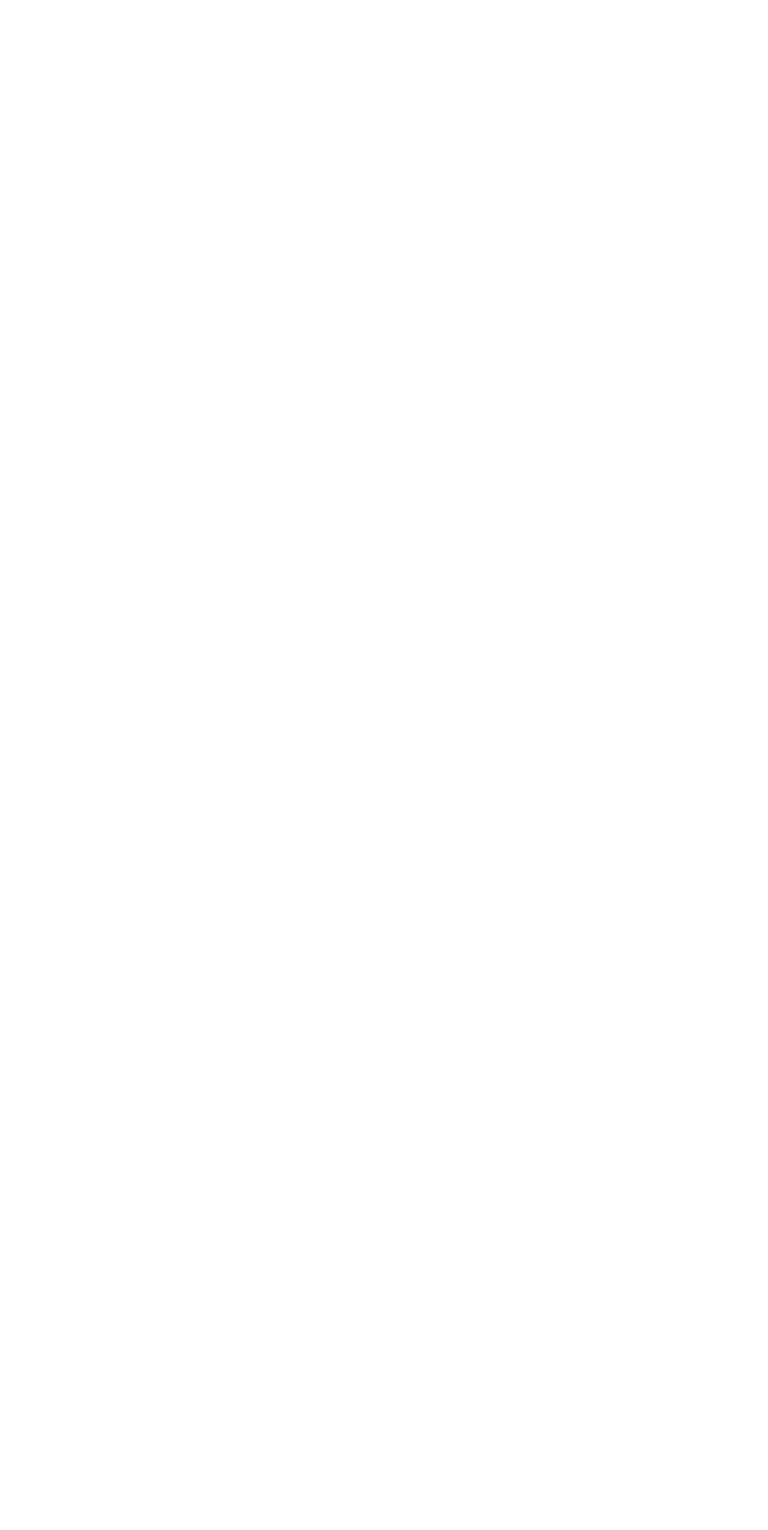
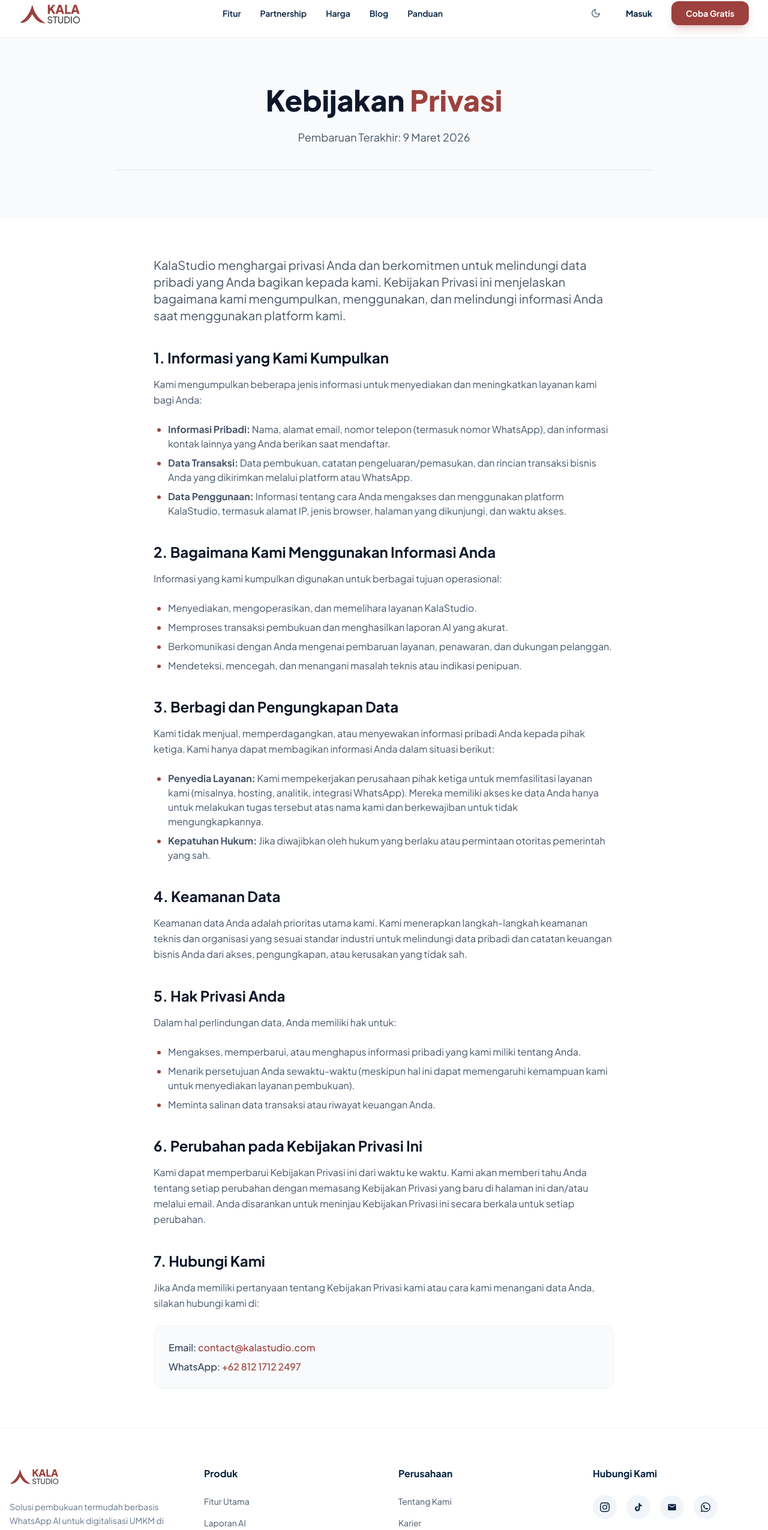
Before and after one commit to firdausnanda/kalastudio, a React (Vite) app: page /kebijakan-privasi in a window 1280 px wide. Before the commit this address had no page. Shown: the part 18-2569 px from the top of the page at 60% size. Before the commit the page ends 800 px from the top, so only its background shows below. Built offline with nearby package versions, Linux system fonts and the light colour scheme.

Commit message:
[FEAT] Kebijakan Privasi

```diff
--- a/src/App.jsx
+++ b/src/App.jsx
@@ -7,6 +7,7 @@
 import BlogPage from './pages/BlogPage';
 import PanduanPage from './pages/PanduanPage';
 import TermsPage from './pages/TermsPage';
+import PrivacyPage from './pages/PrivacyPage';
 import NProgressLoader from './components/NProgressLoader';
 
 function App() {
@@ -22,6 +23,7 @@
         <Route path="/blog" element={<BlogPage />} />
         <Route path="/panduan" element={<PanduanPage />} />
         <Route path="/syarat-ketentuan" element={<TermsPage />} />
+        <Route path="/kebijakan-privasi" element={<PrivacyPage />} />
       </Routes>
     </Router>
   );
--- a/src/components/Footer.jsx
+++ b/src/components/Footer.jsx
@@ -28,7 +28,7 @@
             <ul className="space-y-4 text-sm text-slate-600 dark:text-slate-400 transition-colors">
               <li><a className="hover:text-primary transition-colors" href="#">Tentang Kami</a></li>
               <li><a className="hover:text-primary transition-colors" href="#">Karier</a></li>
-              <li><a className="hover:text-primary transition-colors" href="#">Blog</a></li>
+              <li><Link className="hover:text-primary transition-colors" to="/blog">Blog</Link></li>
               <li><a className="hover:text-primary transition-colors" href="#">Kontak</a></li>
             </ul>
           </div>
@@ -63,7 +63,7 @@
           <p className="text-xs text-slate-400 dark:text-slate-500 transition-colors">© 2026 KalaStudio. All rights reserved.</p>
           <div className="flex gap-6 text-xs text-slate-400 dark:text-slate-500 transition-colors">
             <Link className="hover:text-secondary dark:hover:text-primary" to="/syarat-ketentuan">Syarat &amp; Ketentuan</Link>
-            <a className="hover:text-secondary dark:hover:text-primary" href="#">Kebijakan Privasi</a>
+            <Link className="hover:text-secondary dark:hover:text-primary" to="/kebijakan-privasi">Kebijakan Privasi</Link>
           </div>
         </div>
       </div>
--- /dev/null
+++ b/src/pages/PrivacyPage.jsx
@@ -0,0 +1,97 @@
+import { useEffect } from 'react';
+import Header from '../components/Header';
+import Footer from '../components/Footer';
+
+export default function PrivacyPage() {
+  useEffect(() => {
+    window.scrollTo(0, 0);
+  }, []);
+
+  return (
+    <div className="bg-white text-slate-900 font-display transition-colors duration-300 dark:bg-slate-900 min-h-screen flex flex-col">
+      <Header />
+
+      <main className="flex-grow">
+        <section className="bg-slate-50 dark:bg-slate-800/30 py-20 px-4 transition-colors duration-300">
+          <div className="max-w-4xl mx-auto text-center border-b border-slate-200 dark:border-slate-800 pb-10">
+            <h1 className="text-4xl md:text-5xl font-black text-slate-900 dark:text-white mb-6">
+              Kebijakan <span className="text-primary">Privasi</span>
+            </h1>
+            <p className="text-lg text-slate-600 dark:text-slate-400">
+              Pembaruan Terakhir: 9 Maret 2026
+            </p>
+          </div>
+        </section>
+
+        <section className="py-16 px-4">
+          <div className="max-w-3xl mx-auto prose prose-slate dark:prose-invert prose-lg">
+            <p className="lead text-xl text-slate-600 dark:text-slate-400 mb-8">
+              KalaStudio menghargai privasi Anda dan berkomitmen untuk melindungi data pribadi yang Anda bagikan kepada kami. Kebijakan Privasi ini menjelaskan bagaimana kami mengumpulkan, menggunakan, dan melindungi informasi Anda saat menggunakan platform kami.
+            </p>
+
+            <h2 className="text-2xl font-bold mt-10 mb-4 text-slate-900 dark:text-white">1. Informasi yang Kami Kumpulkan</h2>
+            <p className="text-slate-600 dark:text-slate-400 mb-6 leading-relaxed">
+              Kami mengumpulkan beberapa jenis informasi untuk menyediakan dan meningkatkan layanan kami bagi Anda:
+            </p>
+            <ul className="list-disc pl-6 text-slate-600 dark:text-slate-400 mb-6 space-y-2 marker:text-primary">
+              <li><strong>Informasi Pribadi:</strong> Nama, alamat email, nomor telepon (termasuk nomor WhatsApp), dan informasi kontak lainnya yang Anda berikan saat mendaftar.</li>
+              <li><strong>Data Transaksi:</strong> Data pembukuan, catatan pengeluaran/pemasukan, dan rincian transaksi bisnis Anda yang dikirimkan melalui platform atau WhatsApp.</li>
+              <li><strong>Data Penggunaan:</strong> Informasi tentang cara Anda mengakses dan menggunakan platform KalaStudio, termasuk alamat IP, jenis browser, halaman yang dikunjungi, dan waktu akses.</li>
+            </ul>
+
+            <h2 className="text-2xl font-bold mt-10 mb-4 text-slate-900 dark:text-white">2. Bagaimana Kami Menggunakan Informasi Anda</h2>
+            <p className="text-slate-600 dark:text-slate-400 mb-6 leading-relaxed">
+              Informasi yang kami kumpulkan digunakan untuk berbagai tujuan operasional:
+            </p>
+            <ul className="list-disc pl-6 text-slate-600 dark:text-slate-400 mb-6 space-y-2 marker:text-primary">
+              <li>Menyediakan, mengoperasikan, dan memelihara layanan KalaStudio.</li>
+              <li>Memproses transaksi pembukuan dan menghasilkan laporan AI yang akurat.</li>
+              <li>Berkomunikasi dengan Anda mengenai pembaruan layanan, penawaran, dan dukungan pelanggan.</li>
+              <li>Mendeteksi, mencegah, dan menangani masalah teknis atau indikasi penipuan.</li>
+            </ul>
+
+            <h2 className="text-2xl font-bold mt-10 mb-4 text-slate-900 dark:text-white">3. Berbagi dan Pengungkapan Data</h2>
+            <p className="text-slate-600 dark:text-slate-400 mb-6 leading-relaxed">
+              Kami tidak menjual, memperdagangkan, atau menyewakan informasi pribadi Anda kepada pihak ketiga. Kami hanya dapat membagikan informasi Anda dalam situasi berikut:
+            </p>
+            <ul className="list-disc pl-6 text-slate-600 dark:text-slate-400 mb-6 space-y-2 marker:text-primary">
+              <li><strong>Penyedia Layanan:</strong> Kami mempekerjakan perusahaan pihak ketiga untuk memfasilitasi layanan kami (misalnya, hosting, analitik, integrasi WhatsApp). Mereka memiliki akses ke data Anda hanya untuk melakukan tugas tersebut atas nama kami dan berkewajiban untuk tidak mengungkapkannya.</li>
+              <li><strong>Kepatuhan Hukum:</strong> Jika diwajibkan oleh hukum yang berlaku atau permintaan otoritas pemerintah yang sah.</li>
+            </ul>
+
+            <h2 className="text-2xl font-bold mt-10 mb-4 text-slate-900 dark:text-white">4. Keamanan Data</h2>
+            <p className="text-slate-600 dark:text-slate-400 mb-6 leading-relaxed">
+              Keamanan data Anda adalah prioritas utama kami. Kami menerapkan langkah-langkah keamanan teknis dan organisasi yang sesuai standar industri untuk melindungi data pribadi dan catatan keuangan bisnis Anda dari akses, pengungkapan, atau kerusakan yang tidak sah.
+            </p>
+
+            <h2 className="text-2xl font-bold mt-10 mb-4 text-slate-900 dark:text-white">5. Hak Privasi Anda</h2>
+            <p className="text-slate-600 dark:text-slate-400 mb-6 leading-relaxed">
+              Dalam hal perlindungan data, Anda memiliki hak untuk:
+            </p>
+            <ul className="list-disc pl-6 text-slate-600 dark:text-slate-400 mb-6 space-y-2 marker:text-primary">
+              <li>Mengakses, memperbarui, atau menghapus informasi pribadi yang kami miliki tentang Anda.</li>
+              <li>Menarik persetujuan Anda sewaktu-waktu (meskipun hal ini dapat memengaruhi kemampuan kami untuk menyediakan layanan pembukuan).</li>
+              <li>Meminta salinan data transaksi atau riwayat keuangan Anda.</li>
+            </ul>
+
+            <h2 className="text-2xl font-bold mt-10 mb-4 text-slate-900 dark:text-white">6. Perubahan pada Kebijakan Privasi Ini</h2>
+            <p className="text-slate-600 dark:text-slate-400 mb-6 leading-relaxed">
+              Kami dapat memperbarui Kebijakan Privasi ini dari waktu ke waktu. Kami akan memberi tahu Anda tentang setiap perubahan dengan memasang Kebijakan Privasi yang baru di halaman ini dan/atau melalui email. Anda disarankan untuk meninjau Kebijakan Privasi ini secara berkala untuk setiap perubahan.
+            </p>
+
+            <h2 className="text-2xl font-bold mt-10 mb-4 text-slate-900 dark:text-white">7. Hubungi Kami</h2>
+            <p className="text-slate-600 dark:text-slate-400 mb-6 leading-relaxed">
+              Jika Anda memiliki pertanyaan tentang Kebijakan Privasi kami atau cara kami menangani data Anda, silakan hubungi kami di:
+            </p>
+            <div className="bg-slate-50 dark:bg-slate-800 p-6 rounded-2xl border border-slate-100 dark:border-slate-700">
+              <p className="text-slate-700 dark:text-slate-300 font-medium">Email: <a href="mailto:contact@kalastudio.com" className="text-primary hover:underline">contact@kalastudio.com</a></p>
+              <p className="text-slate-700 dark:text-slate-300 font-medium mt-2">WhatsApp: <a href="https://wa.me/6281217122497" target="_blank" rel="noopener noreferrer" className="text-primary hover:underline">+62 812 1712 2497</a></p>
+            </div>
+          </div>
+        </section>
+      </main>
+
+      <Footer />
+    </div>
+  );
+}
```
